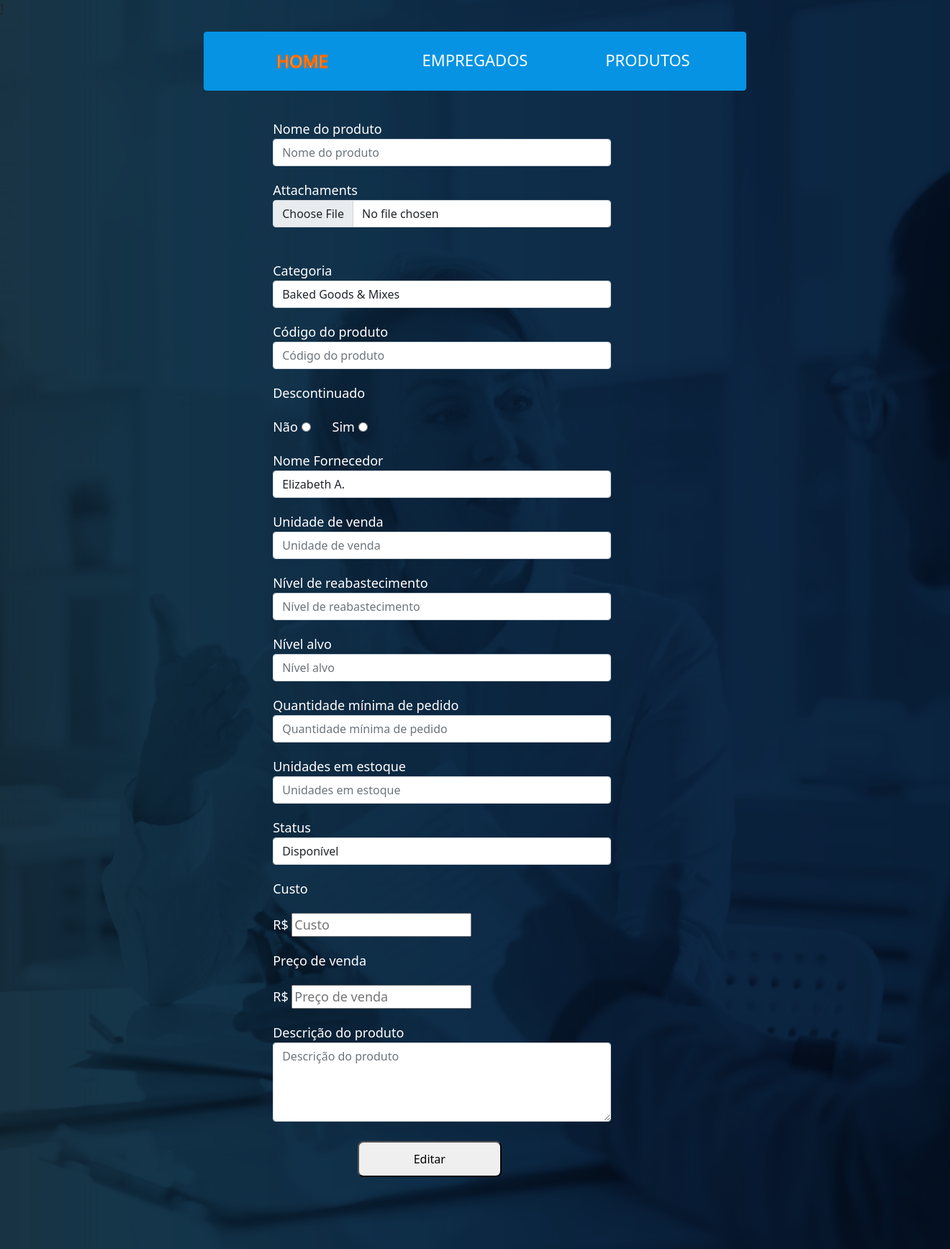
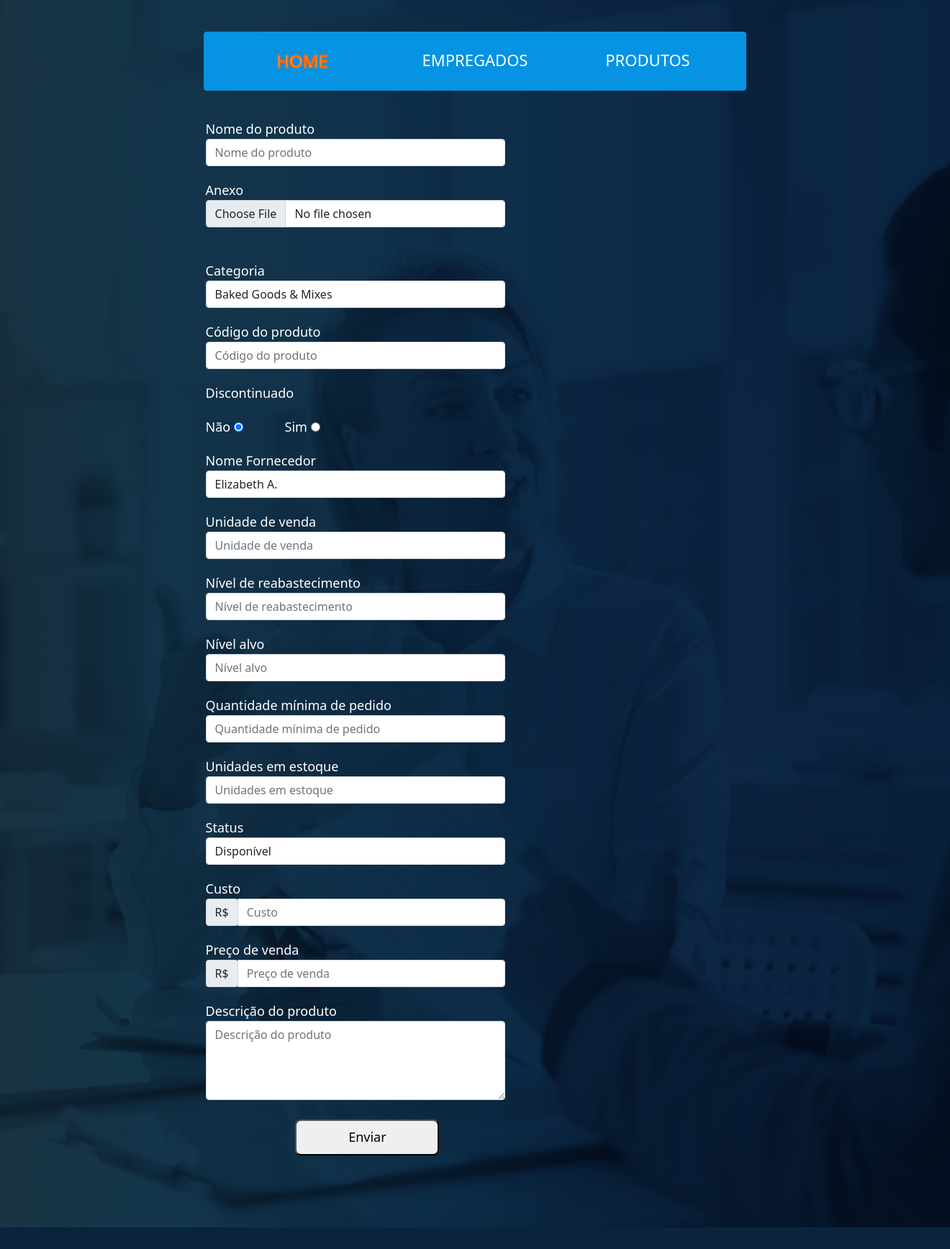
Before and after one commit to jamile-design/ProjetoTRI-3-FrontEnd, a Django app: page /edita_produto/1/ in a window 1320 px wide. Shown: the whole page at 72% size. After the commit the page ends 1706 px from the top, so only its background shows below. Run offline with Django 4.2, Linux system fonts and the light colour scheme; some libraries are stand-ins or nearby versions.

Commit message:
Arrumando form de edita produto para manter o padrao

```diff
--- a/setup/static/js/edita_produto.js
+++ b/setup/static/js/edita_produto.js
@@ -1,6 +1,6 @@
-let dataurl = document.URL;
-let splitbarra = dataurl.split("/");
-let idURL = splitbarra.find(item => item > 0);
+let url = document.URL;
+let barra = url.split("/");
+let idURL = barra.find(item => item > 0);
 
 let nomeProdutoAlert;
 
--- a/templates/edita_produto.html
+++ b/templates/edita_produto.html
@@ -6,30 +6,35 @@
 
     {% include 'partials/_menu.html' %}
     <main style="
-           margin-left: 9rem;">
-        <form method="post" enctype="multipart/form-data" target="dummyframe" id="form" accept-charset="utf-8">{% csrf_token %}
-            <section class="form-principal" id="form-produtos" >
-                <div class="form-row form-group col-md-6" style="
-                font-size: 18px;
-                color: white;">
+           display:flex;
+           flex-direction:column;
+           align-items:center;">
+        <form method="post" enctype="multipart/form-data" target="dummyframe" id="form" accept-charset="utf-8" class="form-row form-group col-md-4 form-principal" style="font-size: 18px;
+        color: white;
+        width:78rem;
+        margin-left: 0rem;
+        margin-right: 0rem;
+        ">{% csrf_token %}
+            <!-- <section class="form-principal" id="form-produtos" > -->
+                <div class="form-row form-group col-md-4 form-principal" style="
+                ">
 
                     <label>Nome do produto
-                        <input type="text" class="form-control col-md-3" id="product_name" name="product_name" placeholder="Nome do produto" >
+                        <input type="text" class="form-control col-md-4" id="product_name" name="product_name" placeholder="Nome do produto" required/>
                     </label>
 
-                    <label>Attachaments
-                        <input type="file"  accept="image/*" class="form-control col-md-3" id="attachaments" name="attachaments" placeholder="Attachaments" >
+                    <label>Anexo
+                        <input type="file"  accept="image/*" class="form-control col-md-3" id="attachaments" name="attachaments" placeholder="Anexo" required/>
                     </label>
                     <br>
 
-                    <img id="fotoEscolhida" accept="image/*" src="" alt="Foto do produto escolhido" style="display: none;
-                                                                                                            max-width: 200px;
-                                                                                                            max-height: 150px;">
+                    <img id="fotoEscolhida" src="" alt="Foto do produto escolhido" style="display: none; max-width: 200px;
+                    max-height: 150px;">
 
 
                     <label>Categoria
 
-                        <select name="" class="form-control" id="category">
+                        <select name="" class="form-control" id="category" required>
                             <option value="Baked Goods & Mixes">Baked Goods & Mixes</option>
                             <option value="Beverages">Beverages</option>
                             <option value="Candy">Candy</option>
@@ -50,25 +55,28 @@
                     </label>
 
                     <label >Código do produto
-                        <input type="text"  class="form-control col-md-4" id="product_code" name="product_code" pattern="[A-Za-z0-9-]+" placeholder="Código do produto">
+                        <input type="text"  class="form-control col-md-4" id="product_code" name="product_code" pattern="[A-Za-z0-9-]+" placeholder="Código do produto" required>
                     </label>
 
-                    <label>Descontinuado</label>
+                    <label>Discontinuado</label>
                         <div class="row">
 
-                            <div class="col-sm-2">
-                                <label>Não  <input class="" type="radio" id="descontinuado" value="0" name="descontinuado"></label>
+                            <div class="col-sm-3">
+                                <label>Não  <input class="" type="radio" id="descontinuado" value="0" checked="checked" name="discontinuado"></label>
+
 
                             </div>
 
-                            <div class="col-sm-2">
-                                <label>Sim  <input class="" type="radio" id="continuado" value="1" name="descontinuado"></label>
+                            <div class="col-sm-3">
+                                <label>Sim  <input class="" type="radio" id="continuado" value="1" name="discontinuado"></label>
+
+
                             </div>
                         </div>
 
                     <label>Nome Fornecedor
 
-                        <Select  class="form-control"  id="supplyers_id">
+                        <Select  class="form-control"  id="supplyers_id" required>
                             <option value="http://18.231.157.213/api/suppliers/1/">Elizabeth A.</option>
                             <option value="http://18.231.157.213/api/suppliers/2/">Weiler</option>
                             <option value="http://18.231.157.213/api/suppliers/3/">Madeleine</option>
@@ -83,38 +91,49 @@
                     </label>
 
                     <label>Unidade de venda
-                        <input type="text" class="form-control col-md-3" id="quantity_per_unit" pattern="[A-Za-z0-9-]+" name="quantity_per_unit" placeholder="Unidade de venda">
+                        <input type="text" class="form-control col-md-3" id="quantity_per_unit" pattern="[A-Za-z0-9-]+" name="quantity_per_unit" placeholder="Unidade de venda" required>
                     </label>
 
                     <label>Nível de reabastecimento
-                        <input type="number" min="0" class="form-control col-md-3" id="reorder_level" name="reorder_level" placeholder="Nível de reabastecimento">
+                        <input type="number" min="0" class="form-control col-md-3" id="reorder_level" name="reorder_level" placeholder="Nível de reabastecimento" required>
                     </label>
 
                     <label>Nível alvo
-                        <input type="number" min="0" class="form-control col-md-3" id="target_level" name="target_level" placeholder="Nível alvo">
+                        <input type="number" min="0" class="form-control col-md-3" id="target_level" name="target_level" placeholder="Nível alvo" required>
                     </label>
 
                     <label>Quantidade mínima de pedido
-                        <input type="number" min="0" class="form-control col-md-3" id="minimun_reorder_quantity" name="minimun_reorder_quantity" placeholder="Quantidade mínima de pedido">
+                        <input type="number" min="0" class="form-control col-md-3" id="minimun_reorder_quantity" name="minimun_reorder_quantity" placeholder="Quantidade mínima de pedido" required>
                     </label>
 
                     <label>Unidades em estoque
-                        <input type="number" min="0" class="form-control col-md-3" id="units_in_stock" name="units_in_stock" placeholder="Unidades em estoque">
+                        <input type="number" min="0" class="form-control col-md-3" id="units_in_stock" name="units_in_stock" placeholder="Unidades em estoque" required>
                     </label>
 
+
                     <label>Status
-                        <select name="select" id="status" class="form-control" name="status" >
+                        <select name="select" id="status" class="form-control" name="status" required>
                             <option value="D" selected>Disponível</option>
                             <option value="I">Indisponivel</option>
                         </select>
                     </label>
 
                     <label>Custo
-                        <label>R$ <input type="number" class=" col-md-3" style="width: 250px"  step="0.01" min="0.01" id="standard_cost" name="standard_cost" placeholder="Custo"></label>
+                        <div class="input-group mb-3">
+                            <div class="input-group-prepend">
+                                <span class="input-group-text">R$</span>
+                            </div>
+                            <input type="number" class="col-md-3 form-control" style="width: 250px"  step="0.01" min="0.01" id="standard_cost" name="standard_cost" placeholder="Custo" required>
+                        </div>
                     </label>
 
                     <label>Preço de venda
-                        <label>R$ <input type="number" step="0.01" min="0.01" class="col-md-3"  style="width: 250px" id="list_price" name="list_price" placeholder="Preço de venda"></label>
+                        <div class="input-group mb-3">
+                            <div class="input-group-prepend">
+                                <span class="input-group-text">R$</span>
+                            </div>
+                            <input type="number" step="0.01" min="0.01" class="col-md-3 form-control"  style="width: 250px" id="list_price" name="list_price" placeholder="Preço de venda" required>
+                        </div>
                     </label>
 
                     <label>Descrição do produto
@@ -123,10 +142,9 @@
 
                 <br>
 
-            </section>
+                <button id="btn-editar" style="width: 200px; height: 50px;margin-left: 30%; margin-bottom: 100px; border-radius: 8px;" >Enviar</button>
+            <!-- </section> -->
         </form>
-        <button class="" type="submit" id="btn-editar" style="width: 200px; height: 50px;margin-left: 30%; margin-bottom: 100px; border-radius: 8px;" >Editar</button>
-
 
     </main>
 
```
